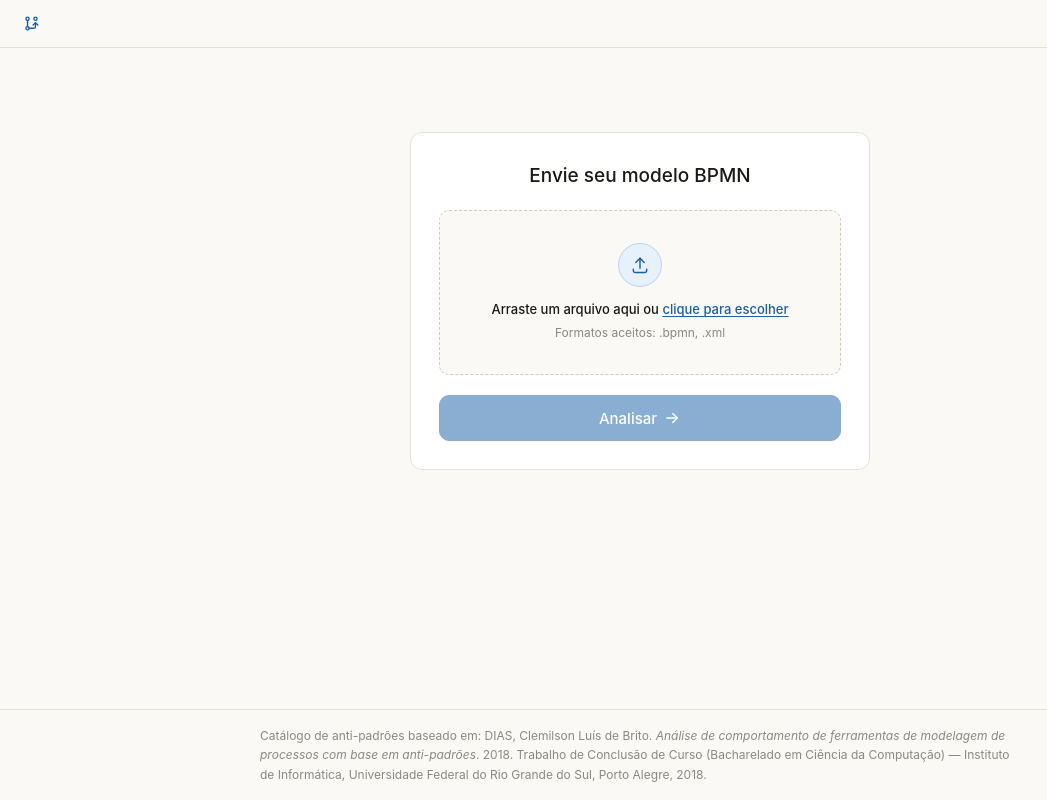
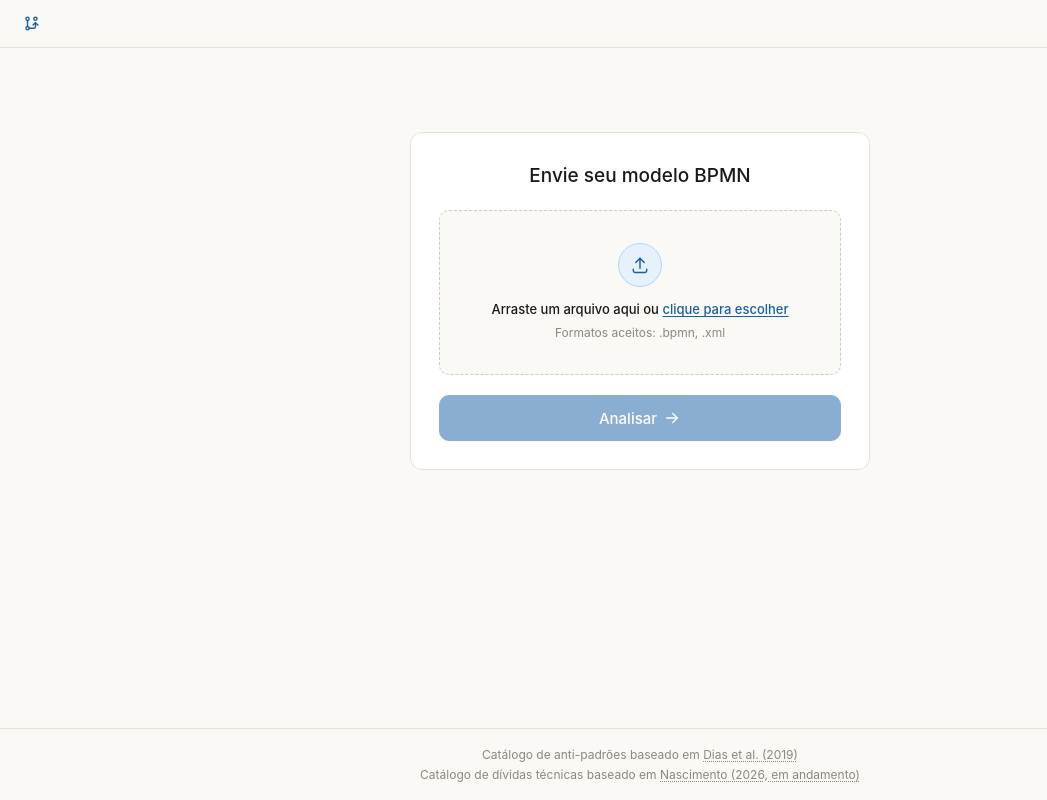
Before and after one commit to nicolasddr/BPModelDebt, a Next.js app: page /analise in a window 1280 px wide. Shown: the whole page, without its empty margins (0-1047 px from the left). Built offline with nearby package versions, Linux system fonts and the light colour scheme.

Commit message:
feat: referências

```diff
--- /dev/null
+++ b/components/Citation.tsx
@@ -0,0 +1,25 @@
+export function Citation({
+  short,
+  full,
+  className,
+}: {
+  short: string;
+  full: string;
+  className?: string;
+}) {
+  return (
+    <span className={`group relative inline-block leading-none ${className ?? ""}`}>
+      <span
+        tabIndex={0}
+        className="cursor-help underline decoration-dotted underline-offset-2 focus-visible:outline-none focus-visible:ring-2 focus-visible:ring-accent"
+      >
+        {short}
+      </span>
+      <span className="pointer-events-none invisible absolute bottom-full left-1/2 z-10 w-[min(420px,80vw)] -translate-x-1/2 pb-1 opacity-0 transition-opacity group-focus-within:visible group-focus-within:pointer-events-auto group-focus-within:opacity-100 group-hover:visible group-hover:pointer-events-auto group-hover:opacity-100">
+        <span className="block rounded-[10px] border border-border bg-s2 p-3 text-left text-xs leading-relaxed text-ink-2 shadow-lg">
+          <cite className="not-italic">{full}</cite>
+        </span>
+      </span>
+    </span>
+  );
+}
--- a/components/Footer.tsx
+++ b/components/Footer.tsx
@@ -1,16 +1,30 @@
+import { Citation } from "@/components/Citation";
+import {
+  ANTIPATTERN_REFERENCE_FULL,
+  ANTIPATTERN_REFERENCE_SHORT,
+  TECHDEBT_REFERENCE_FULL,
+  TECHDEBT_REFERENCE_SHORT,
+} from "@/lib/reference";
+
 export function Footer() {
   return (
     <footer className="mt-auto border-t border-border px-[22px] py-4">
-      <p className="mx-auto w-full max-w-[760px] text-xs leading-relaxed text-ink-3">
-        Catálogo de anti-padrões baseado em: DIAS, Clemilson Luís de Brito.{" "}
-        <cite className="italic">
-          Análise de comportamento de ferramentas de modelagem de processos com
-          base em anti-padrões
-        </cite>
-        . 2018. Trabalho de Conclusão de Curso (Bacharelado em Ciência da
-        Computação) — Instituto de Informática, Universidade Federal do Rio
-        Grande do Sul, Porto Alegre, 2018.
-      </p>
+      <div className="mx-auto w-full max-w-[760px] text-center text-xs leading-relaxed text-ink-3">
+        <p>
+          Catálogo de anti-padrões baseado em{" "}
+          <Citation
+            short={ANTIPATTERN_REFERENCE_SHORT}
+            full={ANTIPATTERN_REFERENCE_FULL}
+          />
+        </p>
+        <p>
+          Catálogo de dívidas técnicas baseado em{" "}
+          <Citation
+            short={TECHDEBT_REFERENCE_SHORT}
+            full={TECHDEBT_REFERENCE_FULL}
+          />
+        </p>
+      </div>
     </footer>
   );
 }
--- a/lib/analysis/openai.ts
+++ b/lib/analysis/openai.ts
@@ -10,7 +10,7 @@ import { StageResponseSchema, type StageResult, type StageRun } from "@/lib/sche
 const MODEL = process.env.OPENAI_MODEL ?? "gpt-5.6-terra";
 const PROMPT_VERSION = "v0.1";
 
-const STAGE1_PROMPT = `Você analisa modelos de processo de negócio em BPMN 2.0 (XML) e identifica anti-padrões de modelagem do catálogo de Dias (2018).
+const STAGE1_PROMPT = `Você analisa modelos de processo de negócio em BPMN 2.0 (XML) e identifica anti-padrões de modelagem do catálogo de Dias et al. (2019).
 
 Catálogo — use exatamente estes códigos no campo category:
 AP-01 Atividades em uma piscina não estão conectadas
--- a/lib/categories.ts
+++ b/lib/categories.ts
@@ -1,4 +1,8 @@
 import { TECH_DEBTS } from "@/lib/catalog";
+import {
+  ANTIPATTERN_REFERENCE_SHORT,
+  TECHDEBT_REFERENCE_SHORT,
+} from "@/lib/reference";
 import {
   Stage2CategorySchema,
   type FindingCategory,
@@ -27,13 +31,13 @@ export function getCategoryInfo(category: FindingCategory): CategoryInfo {
     return {
       label: debtGroupLabel(stage2.data),
       color: "teal",
-      reference: stage2.data,
+      reference: `${TECHDEBT_REFERENCE_SHORT} · ${stage2.data}`,
     };
   }
 
   return {
     label: "Modelagem",
     color: "teal",
-    reference: `Dias (2018) · ${category}`,
+    reference: `${ANTIPATTERN_REFERENCE_SHORT} · ${category}`,
   };
 }
--- /dev/null
+++ b/lib/reference.ts
@@ -0,0 +1,9 @@
+export const ANTIPATTERN_REFERENCE_SHORT = "Dias et al. (2019)";
+
+export const ANTIPATTERN_REFERENCE_FULL =
+  "DIAS, Clemilson Luís de Brito; DANI, Vinicius Stein; MENDLING, Jan; THOM, Lucinéia Heloisa. Anti-patterns for process modeling problems: an analysis of BPMN 2.0-based tools behavior. In: INTERNATIONAL CONFERENCE ON BUSINESS PROCESS MANAGEMENT, 17., 2019, Viena. Business Process Management Workshops. Cham: Springer, 2019. p. 745-757.";
+
+export const TECHDEBT_REFERENCE_SHORT = "Nascimento (2026, em andamento)";
+
+export const TECHDEBT_REFERENCE_FULL =
+  "NASCIMENTO, Lauriene Santos. Catálogo de Dívidas Técnicas de Modelos de Processos de Negócio. 2026. Qualificação de Mestrado — Programa de Pós-Graduação em Ciência da Computação, Faculdade de Computação, Universidade Federal de Mato Grosso do Sul, Campo Grande, 2026. (em andamento)";
```
